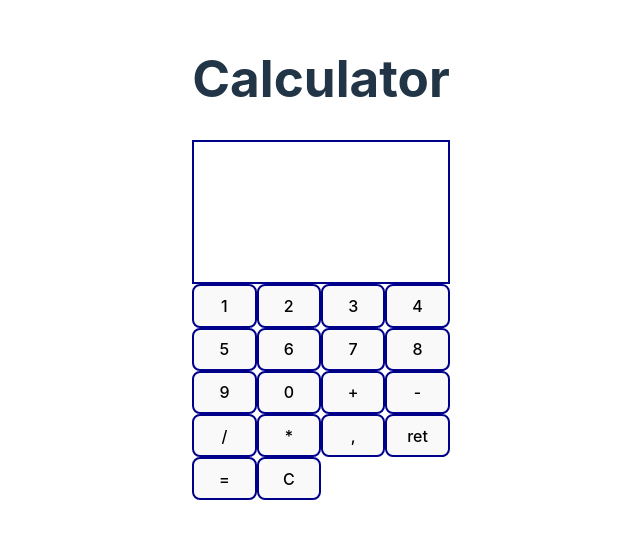
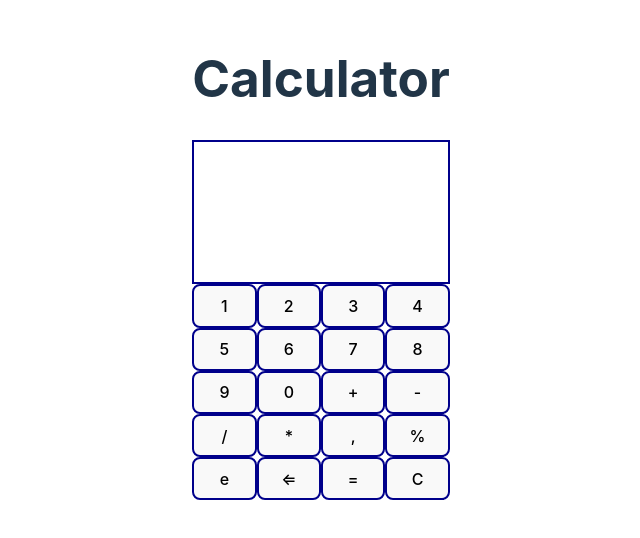
Before and after one commit to BeainaT/first-svelte-calculator, a Svelte app: page / in a window 1280 px wide. Shown: the part 142-680 px from the top of the page, without its empty margins (319-959 px from the left). Built offline with nearby package versions, Linux system fonts and the light colour scheme.

Commit message:
added percentage + exp

```diff
--- a/src/App.svelte
+++ b/src/App.svelte
@@ -32,10 +32,16 @@
       total = 0;
     }
   }
-
+  function percentage() {
+    total = total / 100;
+    inputNumber = total.toString();
+  }
+  function exp() {
+    return inputNumber = total.toExponential();
+  }
   function calc() {
     if(total) {
-      total % 1 !== 0 ? total = eval(inputNumber).toFixed(4) : total = eval(inputNumber);
+      (total % 1 !== 0 || total < 1e-4) ? total = eval(inputNumber).toFixed(4) : total = eval(inputNumber);
       inputNumber = total.toString();
     }
     return total = 0;
@@ -66,7 +72,10 @@
       <button on:click={()=>getInput('/')}>/</button>
       <button on:click={()=>getInput('*')}>*</button>
       <button on:click={()=>getInput('.')}>,</button>
-      <button on:click={undo}>ret</button>
+      <button on:click={percentage}>%</button>
+      <button on:click={exp}>e</button>
+
+      <button on:click={undo}>&#8656;</button>
       <button on:click={calc}>=</button>
       <button on:click={clear}>C</button>
     </div>
```
